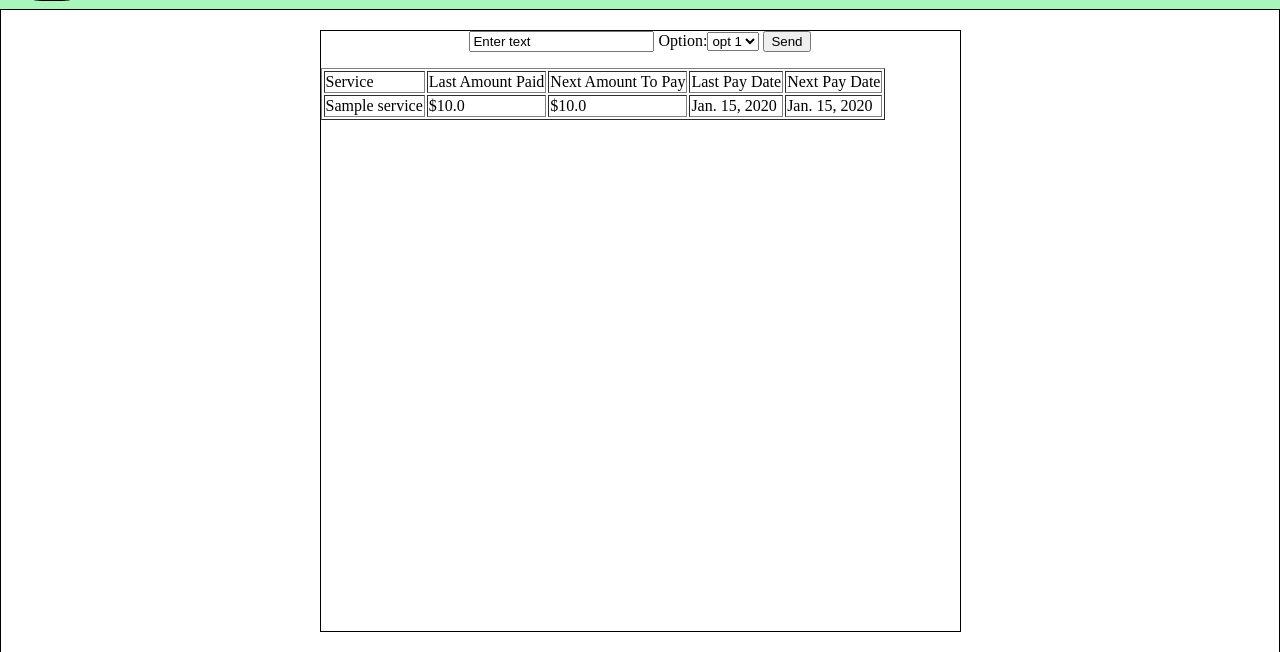
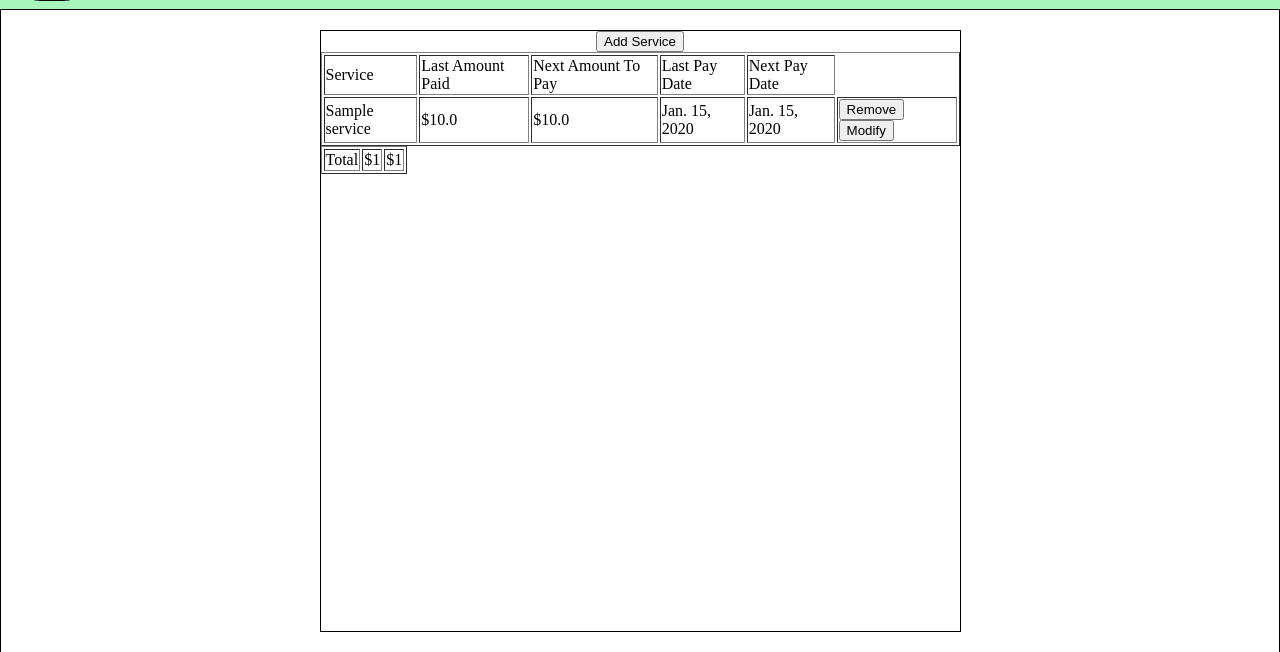
Before and after one commit to eguitler/homeconomics, a Django app: template homeconomics/templates/services.html in a window 1280 px wide. Shown: the part 63-715 px from the top of the page. Run offline with Django 3.2, Linux system fonts and the light colour scheme; tables that the repository leaves empty hold one stand-in row (values such as "Sample post"); the template is opened without the code that fills it: values that come from a table or form of the project are taken from there, most other values are stand-ins (such as "Sample title", 1, 10 or a date in 2020).

Commit message:
buttons & totals added

```diff
--- a/homeconomics/templates/services.html
+++ b/homeconomics/templates/services.html
@@ -1,11 +1,12 @@
 {% extends "base.html" %}
+{% load staticfiles %}
+
+{% block content_css %}
+    <link rel="stylesheet" href="{% static "css/services.css" %}" />
+{% endblock %}
 
 {% block content %}
-    <form action="#" method="post">
-        {% csrf_token %}
-        {{ form }}
-    	<input type="submit" value="Send">
-    </form>
+    <button>Add Service</button>
     <table border="1">
         <tr>
             <td>Service</td>
@@ -21,7 +22,19 @@
                 <td>${{ i.nextAmountToPay }}</td>
                 <td>{{ i.lastPayDate }}</td>
                 <td>{{ i.nextPayDate }}</td>
+                <td>
+                    <button>Remove</button>
+                    <button>Modify</button>
+                </td>
             </tr>
+
         {% endfor %}
     </table>
+    <table border="1">
+        <tr>
+            <td>Total</td>
+            <td>${{ totalPaid }}</td>
+            <td>${{ totalPay }}</td>
+        </tr>
+    </table>
 {% endblock %}
```
